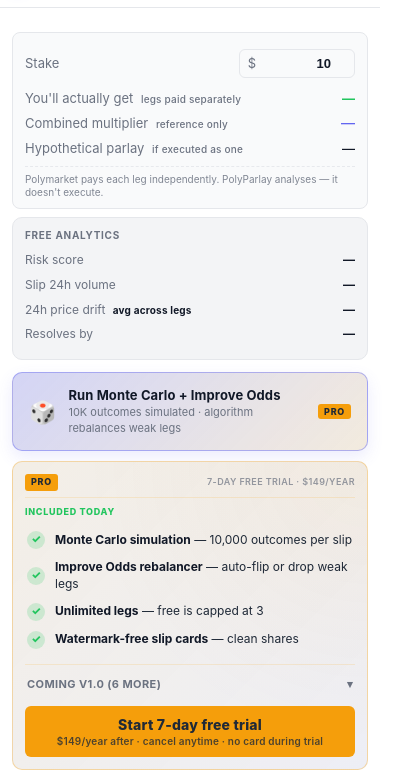
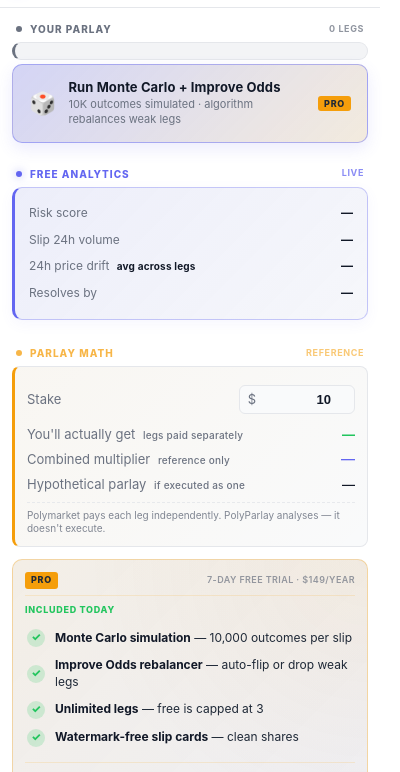
Before and after one commit to polyparlay/polyparlay, a browser extension: page extension/popup.html in a window 400 px wide. Shown: the part 38-810 px from the top of the page. Drawn offline with Linux system fonts and the light colour scheme.

Commit message:
v1.0.14 — distinct section identities + Monte Carlo above the fold
Two compounding UX problems: (a) every section was the same off-white
card with the same border, so users couldn't visually parse bets vs
analytics vs math. (b) Monte Carlo button — THE conversion driver —
was below the fold, hidden by scroll.

Layout reorder (legs -> Monte Carlo -> Analytics -> Math):
- Run-sim button promoted to directly under the legs section. Users
  see it without scrolling, even with 3 legs visible.
- Free Analytics moved up (was below Pro section). Now sits right
  under the conversion button to reinforce the value prop.
- Parlay Math (formerly "Summary") demoted to last, with reference-only
  framing.

Section identity via colored headers + left-border accents + bg tints:
- "YOUR PARLAY · N legs" header (muted gray) + gray left-border on
  legs container. Reads as input.
- "FREE ANALYTICS · live" header (purple, glowing dot) + purple
  left-border + purple-tinted gradient bg + soft purple shadow on
  the analytics card. The hero block.
- "PARLAY MATH · reference" header (amber, muted) + amber left-border
  + faint amber bg on the math/summary card. Reads as utility/ref.

Density tightening so Monte Carlo button stays above fold:
- Legs max-height 320 -> 230px, gap 8 -> 6, padding 12 -> 8
- Leg card padding 10/12 -> 8/10, radius 10 -> 8, gap 12 -> 10

Wired up dynamic leg-count badge in the section header ("0 legs" /
"1 leg" / "N legs").

```diff
--- a/extension/popup.css
+++ b/extension/popup.css
@@ -172,10 +172,15 @@
 .legs {
   display: flex;
   flex-direction: column;
-  gap: 8px;
-  padding: 12px;
-  max-height: 320px;
+  gap: 6px;
+  padding: 8px;
+  max-height: 230px;
   overflow-y: auto;
+  margin: 0 12px;
+  background: var(--surface-2);
+  border: 1px solid var(--line);
+  border-left: 3px solid var(--muted);
+  border-radius: 10px;
 }
 .empty {
   padding: 28px 16px;
@@ -186,13 +191,13 @@
 
 .leg {
   display: grid;
-  grid-template-columns: minmax(0, 1fr) auto 32px;
-  align-items: center;
-  gap: 12px;
-  padding: 10px 12px;
+  grid-template-columns: minmax(0, 1fr) auto 28px;
+  align-items: center;
+  gap: 10px;
+  padding: 8px 10px;
   background-color: var(--surface);
   border: 1px solid var(--line);
-  border-radius: 10px;
+  border-radius: 8px;
   transition: border-color 0.12s ease, transform 0.1s ease;
 }
 .leg .leg-body { min-width: 0; }
@@ -314,16 +319,50 @@
 }
 button.upgrade:hover { filter: brightness(1.05); }
 
-/* Summary = utility strip (NOT the hero).
-   PolyParlay analyzes and improves; it doesn't execute parlays.
-   Multiplier / max payout are reference numbers shown small,
-   not the value-prop centerpiece. The real hero is the Monte
-   Carlo sim + free analytics rows below. */
+/* === Section headers — give each block a distinct visual identity === */
+.section-header {
+  display: flex;
+  align-items: center;
+  gap: 8px;
+  padding: 14px 16px 6px;
+  font-size: 10px;
+  font-weight: 800;
+  letter-spacing: 1px;
+  text-transform: uppercase;
+}
+.section-header-title { flex: 1; }
+.section-header-dot {
+  width: 6px; height: 6px;
+  border-radius: 50%;
+}
+.section-header-count {
+  font-size: 9px;
+  font-weight: 700;
+  letter-spacing: 0.6px;
+  opacity: 0.75;
+}
+/* Bets/Legs — neutral muted, slip-receipt vibe */
+.section-header-legs { color: var(--muted); }
+.section-header-legs .section-header-dot { background: var(--muted); }
+/* Analytics — purple accent (the value prop) */
+.section-header-analytics { color: var(--accent); }
+.section-header-analytics .section-header-dot {
+  background: var(--accent);
+  box-shadow: 0 0 8px rgba(99, 102, 241, 0.55);
+}
+/* Math — amber tint, reference-only */
+.section-header-math { color: var(--amber); opacity: 0.75; }
+.section-header-math .section-header-dot { background: var(--amber); }
+
+/* Summary = compact utility strip, amber tint to match "math" header.
+   PolyParlay analyzes — it doesn't execute parlays. */
 .summary {
-  margin: 0 12px 8px;
-  padding: 8px 12px;
+  margin: 0 12px 12px;
+  padding: 10px 12px;
   background-color: var(--surface);
+  background-image: linear-gradient(135deg, rgba(245, 158, 11, 0.04), transparent);
   border: 1px solid var(--line);
+  border-left: 3px solid var(--amber);
   border-radius: 8px;
 }
 .summary-disclaimer {
@@ -990,17 +1029,20 @@
   opacity: 0.75;
 }
 
-/* Free analytics — repositioned below Pro section, gathers ALL auto-computed
-   metrics that don't require a Pro subscription. Cleaner separation. */
+/* Free analytics — THE value prop. Purple-tinted bg + accent left border
+   so the user's eye reads "this is what PolyParlay gives you." */
 .free-analytics {
   margin: 0 12px 12px;
-  padding: 10px 12px 12px;
-  background-color: var(--surface-2);
-  border: 1px solid var(--line);
+  padding: 12px 14px;
+  background-color: var(--surface);
+  background-image: linear-gradient(135deg, rgba(99, 102, 241, 0.08), rgba(99, 102, 241, 0.02));
+  border: 1px solid rgba(99, 102, 241, 0.32);
+  border-left: 3px solid var(--accent);
   border-radius: 10px;
+  box-shadow: 0 4px 14px rgba(99, 102, 241, 0.06);
 }
 .free-analytics .row {
-  padding: 4px 0;
+  padding: 5px 0;
   font-size: 12px;
 }
 .free-analytics .row span:last-child {
--- a/extension/popup.html
+++ b/extension/popup.html
@@ -18,6 +18,11 @@
       </div>
     </header>
 
+    <div class="section-header section-header-legs">
+      <span class="section-header-dot"></span>
+      <span class="section-header-title">Your parlay</span>
+      <span id="legsCount" class="section-header-count">0 legs</span>
+    </div>
     <section id="legs" class="legs"></section>
 
     <section id="locked" class="locked hidden">
@@ -26,6 +31,49 @@
       <button id="upgrade" class="upgrade">Start 7-day free trial</button>
     </section>
 
+    <!-- Monte Carlo button — promoted ABOVE the fold (this is the conversion driver) -->
+    <button class="run-sim-box" id="runSimBtn" type="button">
+      <span class="run-sim-icon" aria-hidden="true">🎲</span>
+      <span class="run-sim-content">
+        <span class="run-sim-title">Run Monte Carlo + Improve Odds</span>
+        <span class="run-sim-desc" id="runSimDesc">10K outcomes simulated · algorithm rebalances weak legs</span>
+      </span>
+      <span class="pro-tag">PRO</span>
+    </button>
+
+    <div class="section-header section-header-analytics">
+      <span class="section-header-dot"></span>
+      <span class="section-header-title">Free analytics</span>
+      <span class="section-header-count">live</span>
+    </div>
+    <section class="free-analytics">
+      <div class="row">
+        <span>Risk score</span>
+        <span id="proRisk">—</span>
+      </div>
+      <div class="row">
+        <span>Slip 24h volume</span>
+        <span id="proVol24">—</span>
+      </div>
+      <div class="row">
+        <span>24h price drift <span class="row-hint">avg across legs</span></span>
+        <span id="proDrift">—</span>
+      </div>
+      <div class="row">
+        <span>Resolves by</span>
+        <span id="lastReso">—</span>
+      </div>
+      <div class="warning hidden" id="concentrationWarn">
+        <span class="warn-icon">⚠</span>
+        <span id="concentrationText"></span>
+      </div>
+    </section>
+
+    <div class="section-header section-header-math">
+      <span class="section-header-dot"></span>
+      <span class="section-header-title">Parlay math</span>
+      <span class="section-header-count">reference</span>
+    </div>
     <section class="summary">
       <div class="summary-section">
         <div class="row stake-row">
@@ -52,39 +100,6 @@
         Polymarket pays each leg independently. PolyParlay analyses — it doesn't execute.
       </div>
     </section>
-
-    <section class="free-analytics">
-      <div class="section-label">Free analytics</div>
-      <div class="row">
-        <span>Risk score</span>
-        <span id="proRisk">—</span>
-      </div>
-      <div class="row">
-        <span>Slip 24h volume</span>
-        <span id="proVol24">—</span>
-      </div>
-      <div class="row">
-        <span>24h price drift <span class="row-hint">avg across legs</span></span>
-        <span id="proDrift">—</span>
-      </div>
-      <div class="row">
-        <span>Resolves by</span>
-        <span id="lastReso">—</span>
-      </div>
-      <div class="warning hidden" id="concentrationWarn">
-        <span class="warn-icon">⚠</span>
-        <span id="concentrationText"></span>
-      </div>
-    </section>
-
-    <button class="run-sim-box" id="runSimBtn" type="button">
-      <span class="run-sim-icon" aria-hidden="true">🎲</span>
-      <span class="run-sim-content">
-        <span class="run-sim-title">Run Monte Carlo + Improve Odds</span>
-        <span class="run-sim-desc" id="runSimDesc">10K outcomes simulated · algorithm rebalances weak legs</span>
-      </span>
-      <span class="pro-tag">PRO</span>
-    </button>
 
     <section id="simResults" class="sim-results hidden">
       <div class="sim-head">
--- a/extension/popup.js
+++ b/extension/popup.js
@@ -706,6 +706,12 @@
 function renderLegs() {
   const container = document.getElementById('legs');
   container.innerHTML = '';
+
+  const countEl = document.getElementById('legsCount');
+  if (countEl) {
+    const n = currentSlip.legs.length;
+    countEl.textContent = n === 1 ? '1 leg' : `${n} legs`;
+  }
 
   if (!currentSlip.legs.length) {
     const empty = document.createElement('div');
```
Also changed, not shown: extension/manifest.json.
